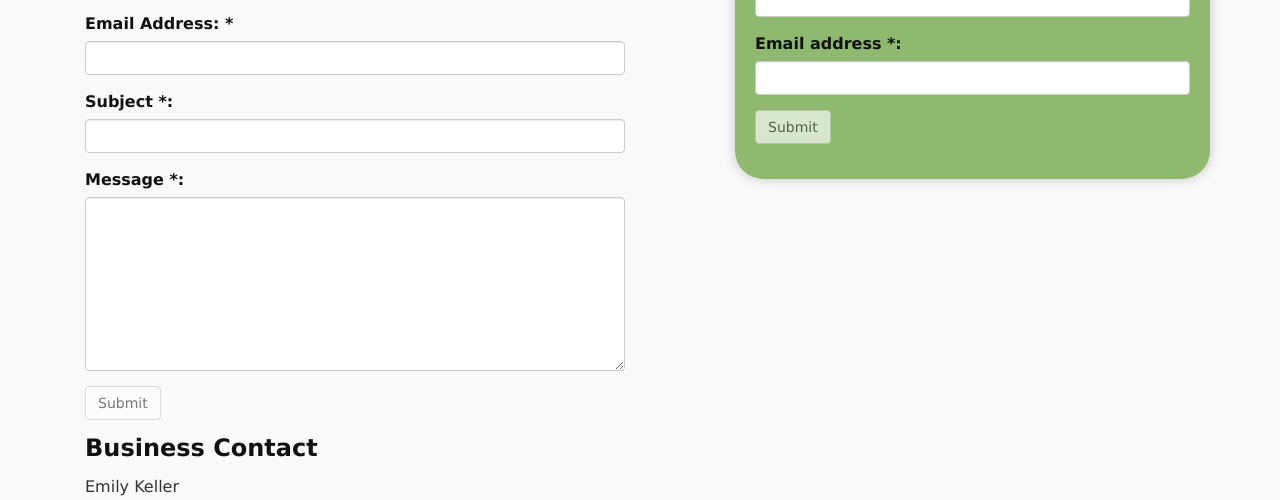
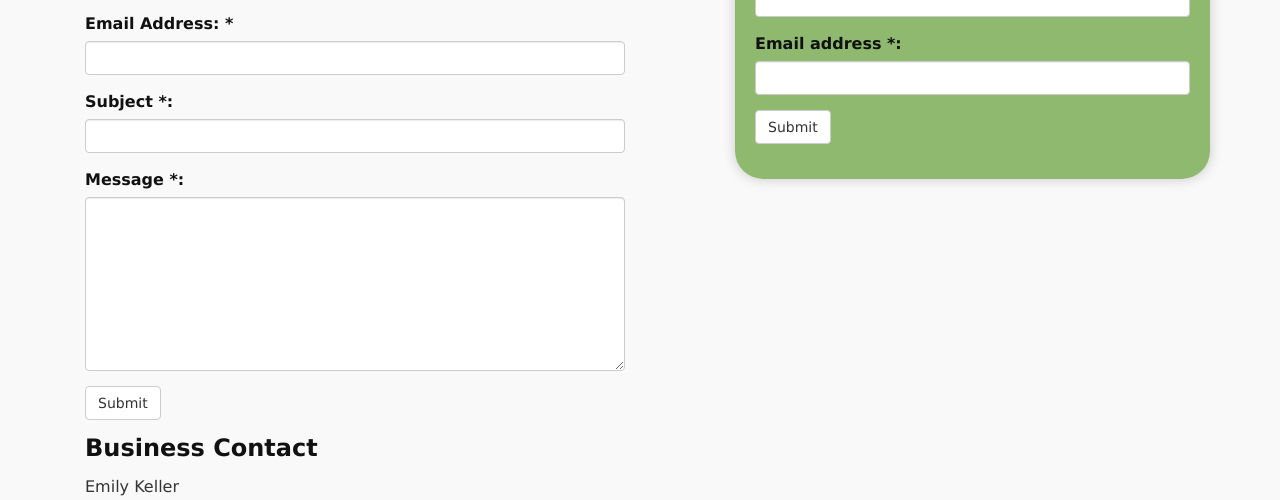
Before and after one commit to harvestinghappiness/harvestinghappiness.github.io, a Jekyll site: the page built from contact.md, in a window 1280 px wide. Shown: the part 243-743 px from the top of the page. Built offline with Jekyll 4.4.1, drawn with Linux system fonts in a browser that asks for light colours.

Commit message:
Update contact.md

```diff
--- a/contact.md
+++ b/contact.md
@@ -35,7 +35,7 @@ permalink: /contact/
             <input type="hidden" name="pageHistory" value="0">
             <input type="hidden" name="fvv" value="0">
             <input type="hidden" name="fbzx" value="6162429118050415973">
-            <input type="submit" name="submit" value="Submit" id="ss-submita" class="jfk-button jfk-button-action btn btn-default" disabled>
+            <input type="submit" name="submit" value="Submit" id="ss-submita" class="jfk-button jfk-button-action btn btn-default">
         </div>
     </form>
 </div>
@@ -60,7 +60,7 @@ permalink: /contact/
             <input type="hidden" name="pageHistory" value="0">
             <input type="hidden" name="fvv" value="0">
             <input type="hidden" name="fbzx" value="-3198933841993541816">
-            <input type="submit" name="submit" value="Submit" id="ss-submitb" class="jfk-button jfk-button-action btn btn-default" disabled>
+            <input type="submit" name="submit" value="Submit" id="ss-submitb" class="jfk-button jfk-button-action btn btn-default">
         </div>
     </form>
 </div>
```
